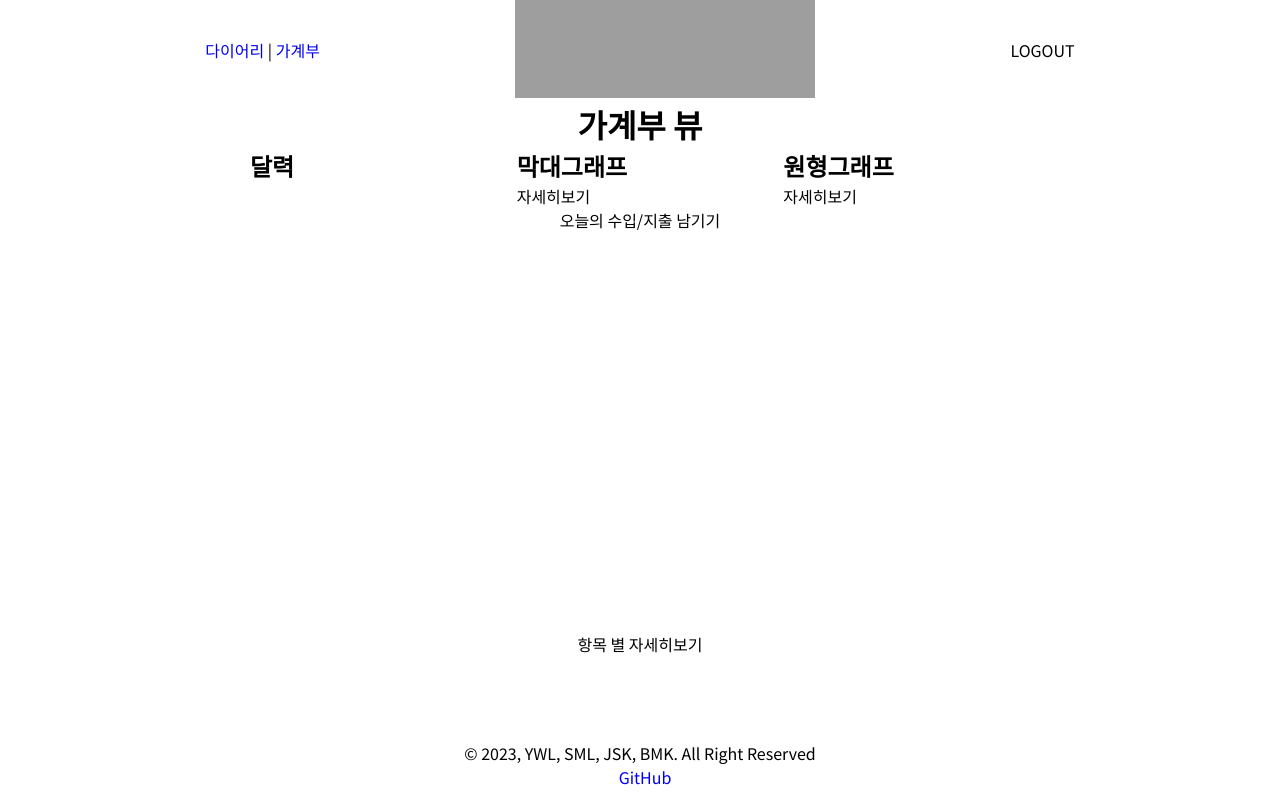
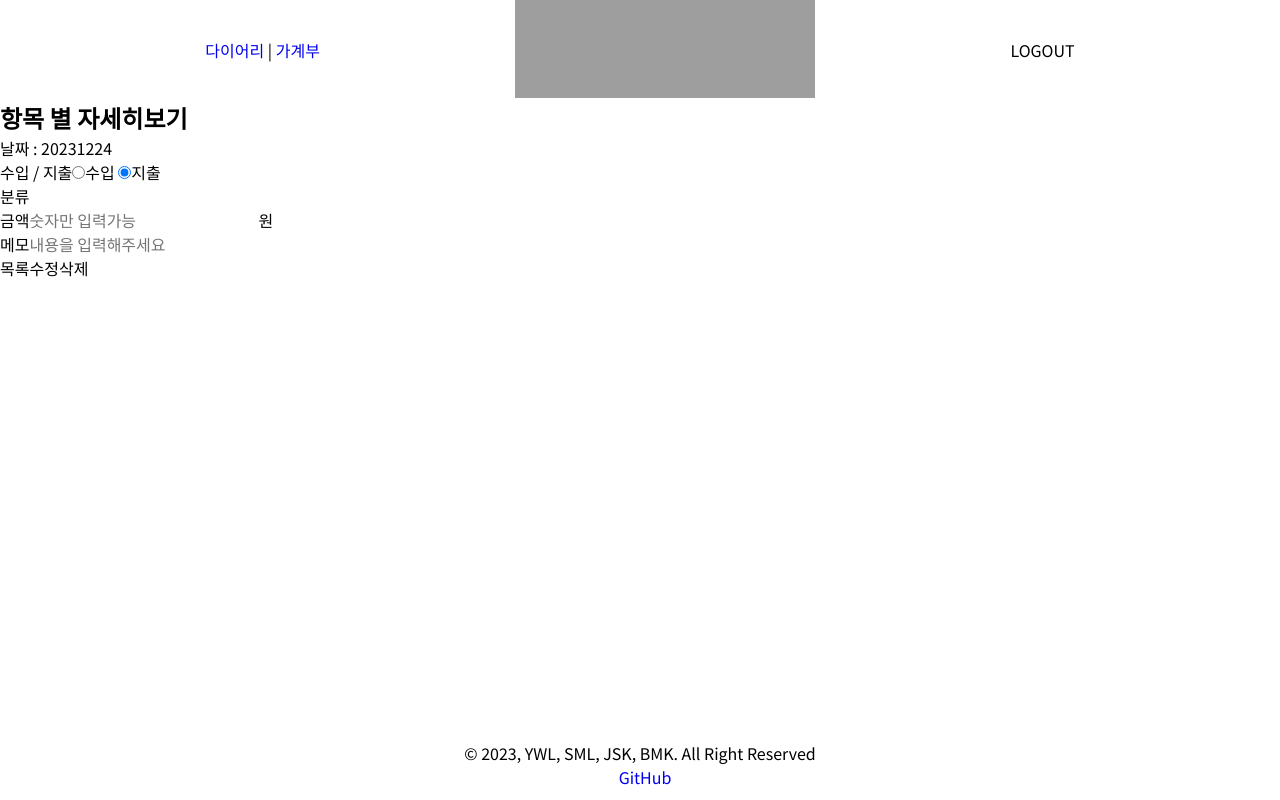
Before and after one commit to djsumin/DECOBOOK-FE, a Vue app: page /ledger/detail in a window 1280 px wide. Built offline with nearby package versions, Linux system fonts and the light colour scheme; grey boxes are pictures that could not be loaded.

Commit message:
[feat]ledger router

```diff
--- a/src/components/ledger/LedgerDetail.vue
+++ b/src/components/ledger/LedgerDetail.vue
@@ -1,7 +1,40 @@
 <template>
-  <div>항목 별 자세히보기</div>
+  <div>
+    <h2>항목 별 자세히보기</h2>
+    <div>
+      <div>날짜 : {{ weatherStore.todayStr }}</div>
+      <div>
+        <span>수입 / 지출</span>
+        <input type="radio" v-model="income" name="inandout" />수입
+        <input type="radio" v-model="expense" name="inandout" />지출
+      </div>
+      <div>
+        <span>분류</span>
+      </div>
+      <div>
+        <span>금액</span>
+        <input placeholder="숫자만 입력가능" />원
+      </div>
+      <div>
+        <span>메모</span>
+        <input type="text" placeholder="내용을 입력해주세요" />
+      </div>
+    </div>
+    <button>목록</button>
+    <button @click="onUpdate()">수정</button>
+    <button>삭제</button>
+  </div>
 </template>
 
-<script setup></script>
+<script setup>
+import router from "@/router";
+import { useWeatherStore } from "@/stores/weather";
+
+const weatherStore = useWeatherStore();
+
+const onUpdate = function () {
+  router.push({ name: "ledgerUpdate" });
+};
+</script>
 
 <style scoped></style>
--- a/src/router/index.js
+++ b/src/router/index.js
@@ -64,34 +64,34 @@ const router = createRouter({
           name: "ledgerCategoryDetail",
           component: LedgerCategoryDetail,
         },
-        {
-          path: "categorylist",
-          name: "ledgerCategoryList",
-          component: LedgerCategoryList,
-        },
-        {
-          path: "detail",
-          name: "ledgerDetail",
-          component: LedgerDetail,
-        },
-        {
-          path: "",
-          name: "ledgerList",
-          component: LedgerList,
-        },
+
         {
           path: "monthly",
           name: "ledgerMonthlyList",
           component: LedgerMonthlyList,
         },
-        {
-          path: "/update",
-          name: "ledgerUpdate",
-          component: LedgerUpdate,
-        },
       ],
     },
-
+    {
+      path: "/ledger/categorylist",
+      name: "ledgerCategoryList",
+      component: LedgerCategoryList,
+    },
+    {
+      path: "/ledger",
+      name: "ledgerList",
+      component: LedgerList,
+    },
+    {
+      path: "/ledger/detail",
+      name: "ledgerDetail",
+      component: LedgerDetail,
+    },
+    {
+      path: "/ledger/update",
+      name: "ledgerUpdate",
+      component: LedgerUpdate,
+    },
     {
       path: "/registDiary",
       name: "registDiary",
--- a/src/views/RegistLedgerView.vue
+++ b/src/views/RegistLedgerView.vue
@@ -29,14 +29,19 @@
         <input type="text" placeholder="내용을 입력해주세요" />
       </div>
     </div>
-    <button @click="onRegist">등록하기</button>
+    <button @click="onRegist()">목록</button>
   </div>
 </template>
 
 <script setup>
+import router from "@/router";
 import { useWeatherStore } from "@/stores/weather";
 
 const weatherStore = useWeatherStore();
+
+const onRegist = function () {
+  router.push({ name: "ledgerDetail" });
+};
 </script>
 
 <style scoped>
```
